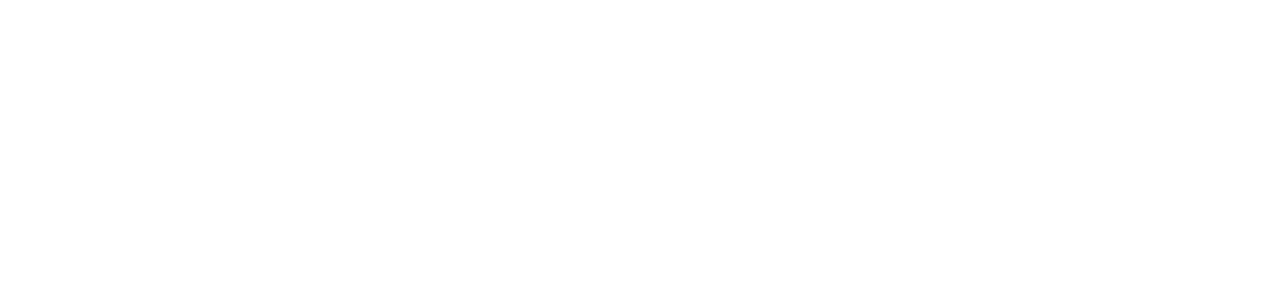
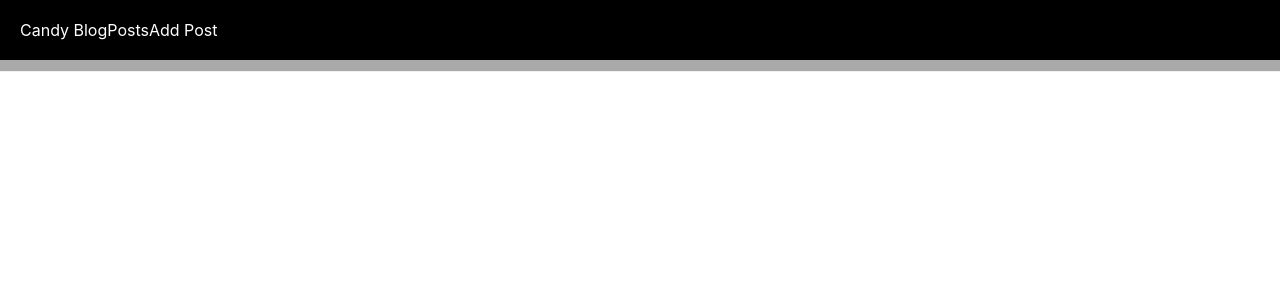
Before and after one commit to kingram6865/blog-api, a React (Create React App) app in the folder client/: page /add-post in a window 1280 px wide. Shown: the top 300 px of the page. Built offline with nearby package versions, Linux system fonts and the light colour scheme.

Commit message:
Uncomment Routes.

```diff
--- a/client/src/App.js
+++ b/client/src/App.js
@@ -13,9 +13,9 @@ function App() {
       <Switch>
         <Route exact path="/" component={Home} />
         <Route exact path="/posts" component={Posts} />
-        {/* <Route path="/add-post" component={PostCreate} />
+        <Route path="/add-post" component={PostCreate} />
         <Route exact path="/post/:id/edit" component={PostEdit} />
-        <Route exact path="/post/:id" component={PostDetail} /> */}
+        <Route exact path="/post/:id" component={PostDetail} />
       </Switch>
     </div>
   );
```
